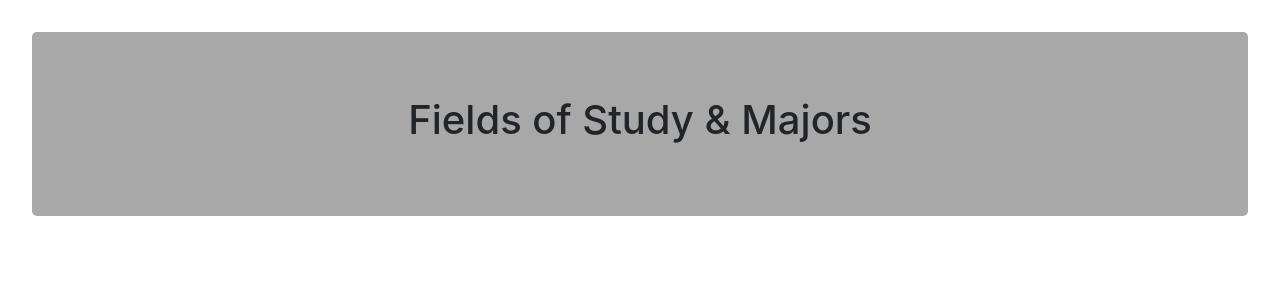
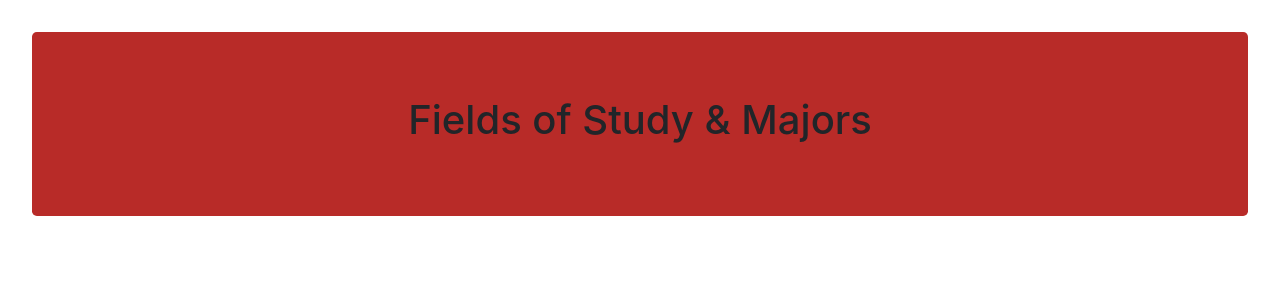
Before and after one commit to mohitg17/university_idb, a Flask app: page /majors in a window 1280 px wide. Shown: the part 58-358 px from the top of the page. Run offline with Flask 2, Linux system fonts and the light colour scheme; data that the repository does not hold is empty; some libraries are stand-ins or nearby versions.

Commit message:
test change to styling

```diff
--- a/idb_app/templates/model.html
+++ b/idb_app/templates/model.html
@@ -76,7 +76,7 @@
 <title>{{model.title}}</title>
 {% endblock %} {% block body %}
 
-<div class="jumbotron" style="background-color: rgba(110, 110, 110, 0.6)">
+<div class="jumbotron" style="background-color: #b82b28">
     <h1 style="text-align: center">{{ model.title }}</h1>
 </div>
 
```
